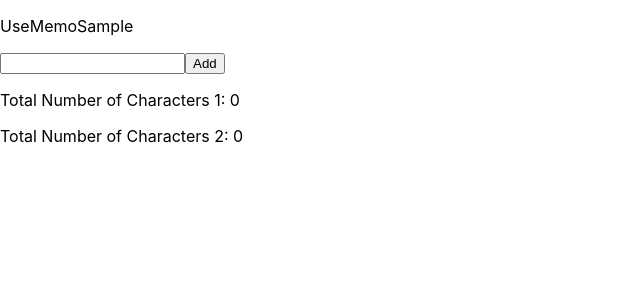
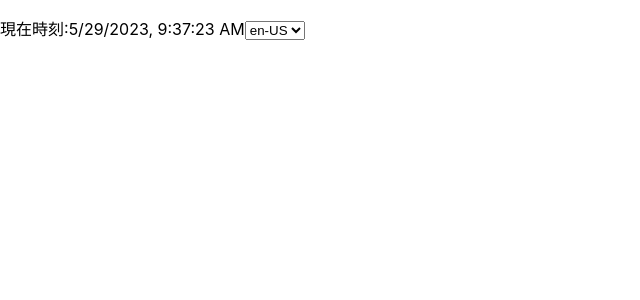
Before and after one commit to GitOgatatsu/react-sample, a React (Create React App) app: page / in a window 1280 px wide. Shown: the top 300 px of the page, without its empty margins (0-640 px from the left). Built offline with nearby package versions, Linux system fonts and the light colour scheme.

Commit message:
2023/06/09 20:50

```diff
--- /dev/null
+++ b/src/components/Clock.tsx
@@ -0,0 +1,63 @@
+import { useEffect, useState } from "react";
+
+const UPDATE_CYCLE = 1000;
+const KEY_LOCALE = "KEY_LOCALE";
+
+enum Locale {
+	US = "en-US",
+	JP = "ja-JP"
+};
+
+const getLocaleFromString = (text: string) => {
+	switch (text) {
+		case Locale.US:
+			return Locale.US;
+		case Locale.JP:
+			return Locale.JP;
+		default:
+			return Locale.US;
+	}
+};
+
+export const Clock = () => {
+	const [timestamp, setTimestamp] = useState(new Date());
+	const [locale, setLocale] = useState(Locale.US);
+
+	useEffect(() => {
+		const timer = setInterval(() => {
+			setTimestamp(new Date());
+		}, UPDATE_CYCLE);
+
+		return () => {
+			clearInterval(timer);
+		};
+	}, []);
+
+	useEffect(() => {
+		const savedLocale = localStorage.getItem(KEY_LOCALE);
+		if (savedLocale !== null) {
+			setLocale(getLocaleFromString(savedLocale));
+		}
+	}, []);
+
+	useEffect(() => {
+		localStorage.setItem(KEY_LOCALE, locale);
+
+	}, [locale]);
+
+	return (
+		<div>
+			<p>
+				<span id="current-time-label">現在時刻</span>
+				<span>:{timestamp.toLocaleString(locale)}</span>
+				<select
+					value={locale}
+					onChange={(e) => setLocale(getLocaleFromString(e.target.value))}>
+						<option value="en-US">en-US</option>
+						<option value="ja-JP">ja-JP</option>
+				</select>
+			</p>
+		</div>
+	);
+
+};
--- a/src/index.tsx
+++ b/src/index.tsx
@@ -14,6 +14,7 @@
 import { Parent4 } from "./components/Parent4";
 import { Parent5 } from "./components/Parent5";
 import { UseMemoSample } from './components/UseMemoSample';
+import { Clock } from "./components/Clock";
 import reportWebVitals from './reportWebVitals';
 
 const root = ReactDOM.createRoot(
@@ -33,8 +34,9 @@
 		<Parent3 />
 		<Parent4 />
 		<Parent5 />
+		<UseMemoSample />
 	*/}
-		<UseMemoSample />
+		<Clock />
   </React.StrictMode>
 );
 
```
